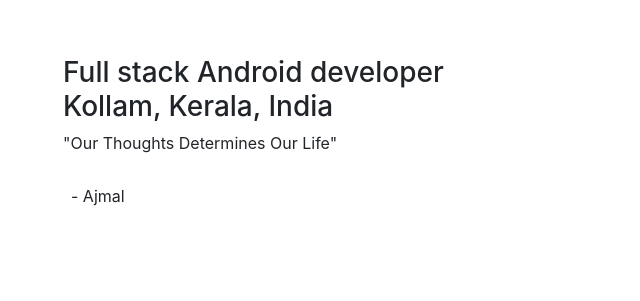
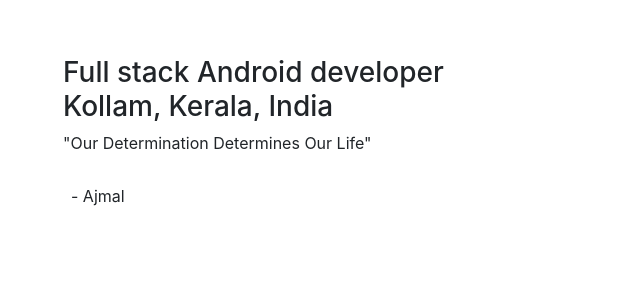
Before and after one commit to Ajmalyousufz/my-website, a plain HTML site: page index.html in a window 1280 px wide. Shown: the part 126-427 px from the top of the page, 592-1232 px from the left. Drawn offline with nearby package versions, Linux system fonts and the light colour scheme.

Commit message:
Thought changed

```diff
--- a/index.html
+++ b/index.html
@@ -100,7 +100,7 @@
            </div>
            <div class="col-md-6 ">
              <h3>Full stack Android developer<br> Kollam, Kerala, India</h3>
-             <P>"Our Thoughts Determines Our Life"</P>
+             <P>"Our Determination Determines Our Life"</P>
              <footer > <label for="" class="zoom one-round p-2">- Ajmal</label> </footer>
            </div>
          </div>
```
